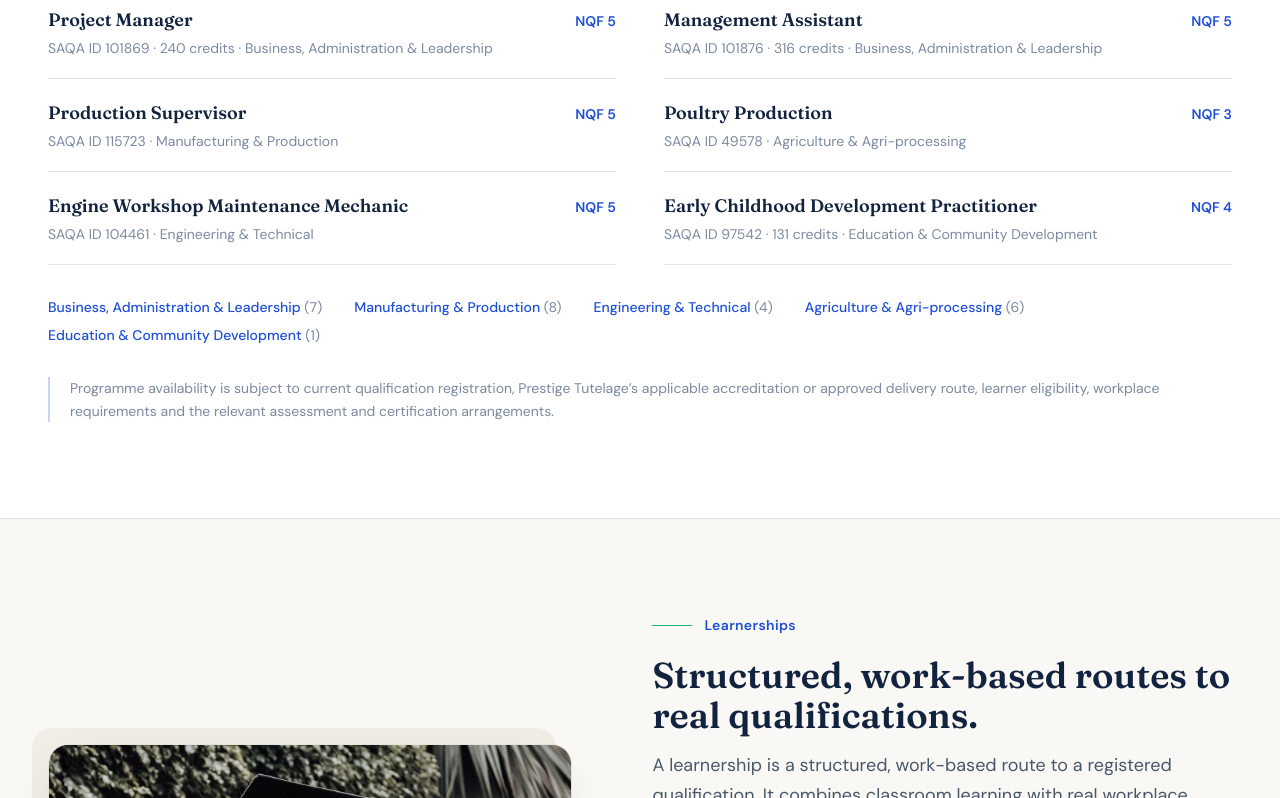
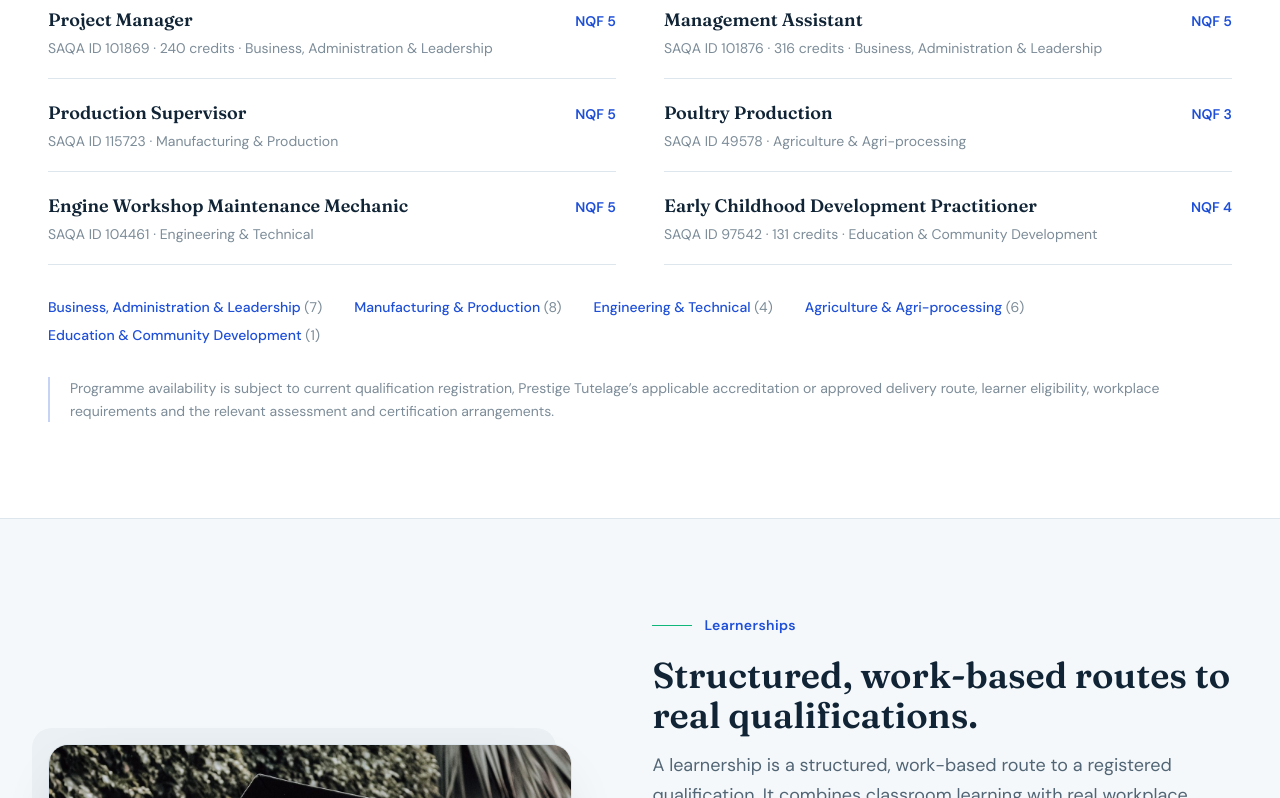
Before and after one commit to spizondi-debug/prestige-tutelage-website, a React (Vite) app: page / in a window 1280 px wide. Shown: the part 2327-3125 px from the top of the page. Built offline with nearby package versions, Linux system fonts and the light colour scheme.

Commit message:
Refine Prestige premium colour system

```diff
--- a/tailwind.config.js
+++ b/tailwind.config.js
@@ -4,18 +4,30 @@ export default {
   theme: {
     extend: {
       colors: {
+        // Premium neutral system
         paper: '#FFFFFF',
-        cream: '#FAF8F4',
-        sand: '#F1EDE4',
-        ink: '#12233F',
-        body: '#48586A',
-        muted: '#7C8AA0',
-        line: '#E6E3DA',
+        cream: '#F5F8FA',
+        cloud: '#F5F8FA',
+        sand: '#EAF0F4',
+        mist: '#EAF0F4',
+        ink: '#102436',
+        body: '#526575',
+        muted: '#7C8C98',
+        line: '#DCE6EC',
+
+        // Premium dark foundations
+        midnight: '#071A2B',
+        navy: '#0B2742',
+        electric: '#1585D8',
+
+        // Keep the established Prestige blue + green as brand anchors
         prestige: {
           blue: '#1E4FD8',
-          'blue-deep': '#0A2A6B',
+          'blue-deep': '#0B2742',
+          'blue-soft': '#E4ECFF',
           green: '#0FB87A',
-          'green-deep': '#0A8A5C',
+          'green-deep': '#07845C',
+          'green-soft': '#E6F8F1',
         },
       },
       fontFamily: {
@@ -23,14 +35,16 @@ export default {
         sans: ['"DM Sans"', 'Inter', 'Arial', 'sans-serif'],
       },
       fontSize: {
-        'hero': ['clamp(2.6rem, 5.2vw, 4.6rem)', { lineHeight: '1.05', letterSpacing: '-0.015em' }],
+        hero: ['clamp(2.6rem, 5.2vw, 4.6rem)', { lineHeight: '1.05', letterSpacing: '-0.015em' }],
       },
       borderRadius: {
         xl2: '20px',
       },
       boxShadow: {
-        soft: '0 1px 2px rgba(18,35,63,0.05)',
-        card: '0 18px 50px -24px rgba(18,35,63,0.28)',
+        soft: '0 1px 2px rgba(7,26,43,0.06)',
+        card: '0 22px 60px -28px rgba(7,26,43,0.30)',
+        premium: '0 18px 50px rgba(7,26,43,0.12)',
+        glow: '0 16px 45px rgba(30,79,216,0.22)',
       },
     },
   },
```
